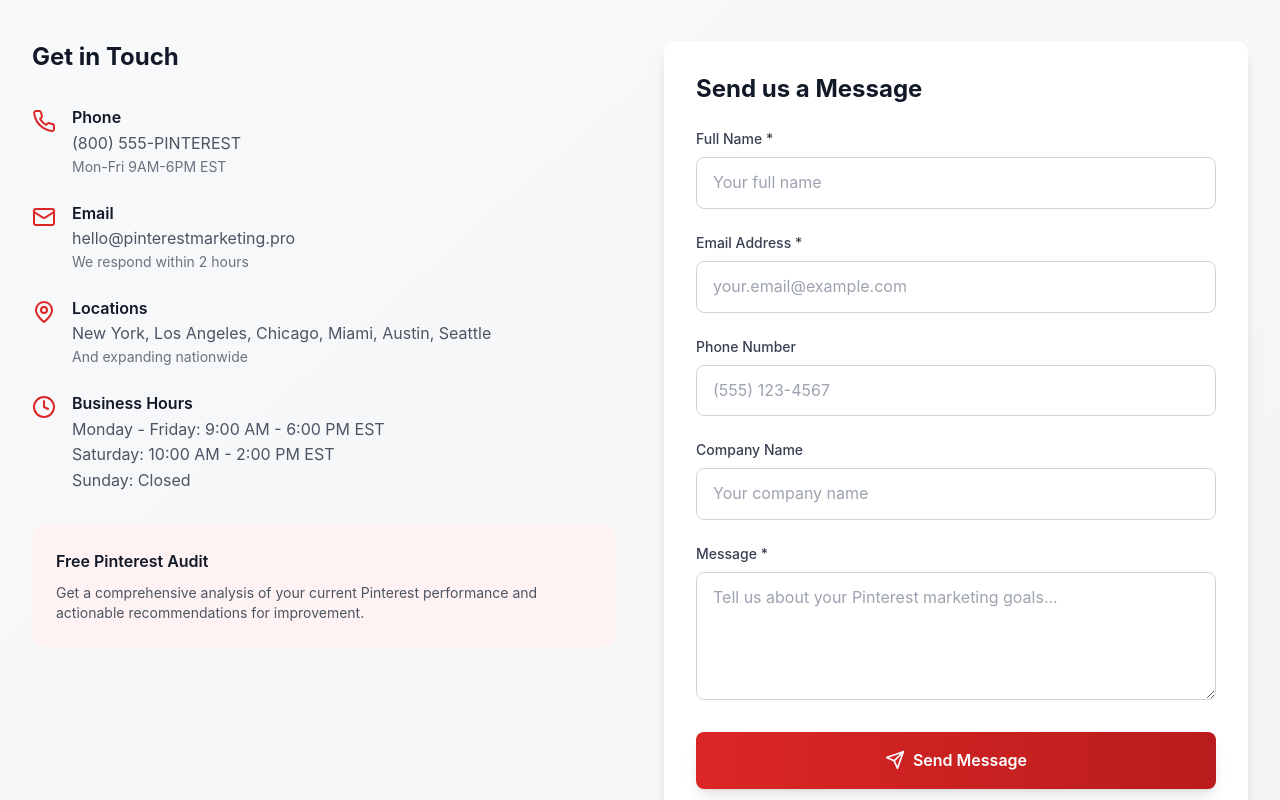
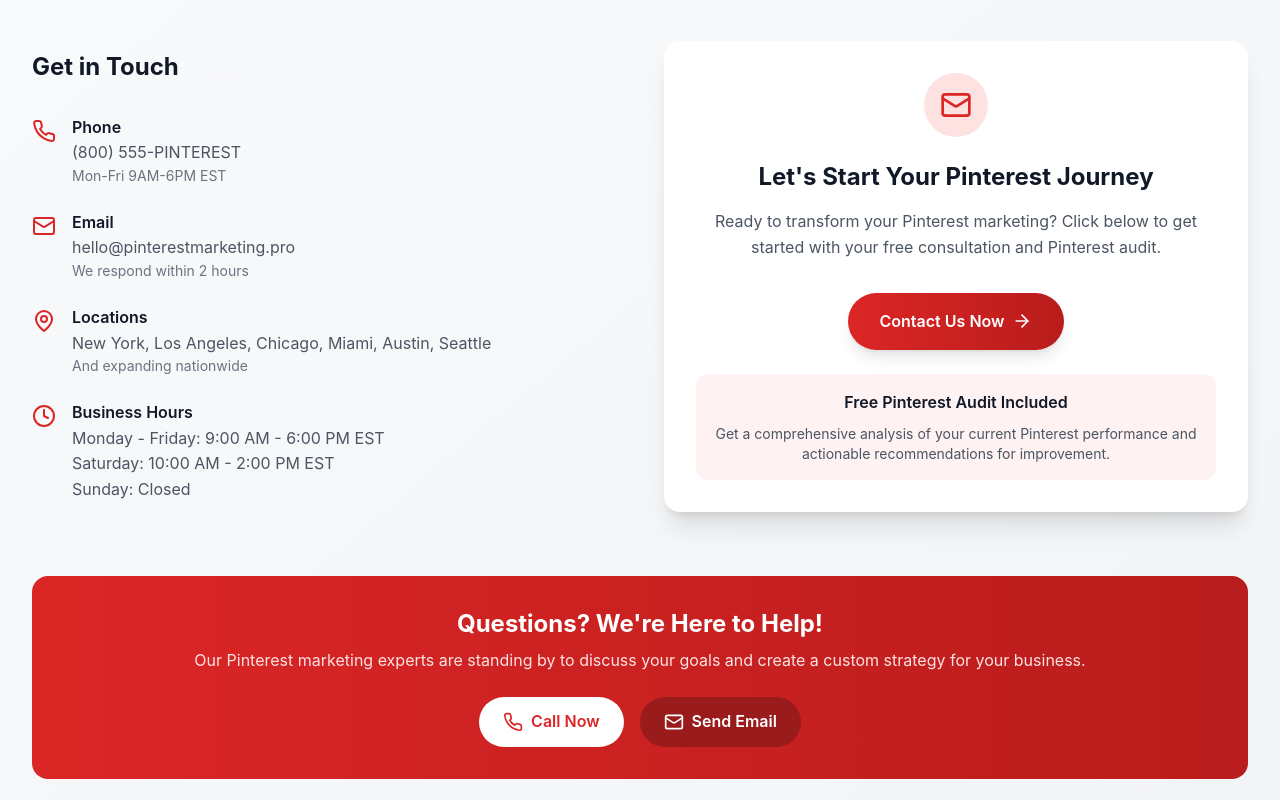
Before and after one commit to sahriararman/pin15, a React (Vite) app: page / in a window 1280 px wide. Shown: the part 10440-11240 px from the top of the page. Built offline with nearby package versions, Linux system fonts and the light colour scheme.

Commit message:
Update GeneralContact.tsx

```diff
--- a/src/components/GeneralContact.tsx
+++ b/src/components/GeneralContact.tsx
@@ -1,74 +1,10 @@
-import React, { useState } from 'react';
-import { Phone, Mail, Clock, Send, MapPin } from 'lucide-react';
+import React from 'react';
+import { Phone, Mail, Clock, MapPin, ArrowRight } from 'lucide-react';
 
 export const GeneralContact: React.FC = () => {
-  const [formData, setFormData] = useState({
-    name: '',
-    email: '',
-    phone: '',
-    company: '',
-    message: '',
-    honeypot: '' // Hidden field for spam protection
-  });
-
-  const [isSubmitting, setIsSubmitting] = useState(false);
-  const [submitStatus, setSubmitStatus] = useState<'idle' | 'success' | 'error'>('idle');
-
-  const handleSubmit = async (e: React.FormEvent) => {
-    e.preventDefault();
-
-    // Check honeypot field - if filled, it's likely a bot
-    if (formData.honeypot) {
-      console.log('Potential spam detected - honeypot field was filled');
-      return; // Don't process the form
-    }
-
-    setIsSubmitting(true);
-    setSubmitStatus('idle');
-
-    try {
-      const response = await fetch('/api/contact', {
-        method: 'POST',
-        headers: {
-          'Content-Type': 'application/json',
-        },
-        body: JSON.stringify({
-          name: formData.name,
-          email: formData.email,
-          phone: formData.phone,
-          company: formData.company,
-          message: formData.message,
-          honeypot: formData.honeypot
-        }),
-      });
-
-      if (response.ok) {
-        setSubmitStatus('success');
-        // Reset form
-        setFormData({
-          name: '',
-          email: '',
-          phone: '',
-          company: '',
-          message: '',
-          honeypot: ''
-        });
-      } else {
-        setSubmitStatus('error');
-      }
-    } catch (error) {
-      console.error('Error submitting form:', error);
-      setSubmitStatus('error');
-    } finally {
-      setIsSubmitting(false);
-    }
-  };
-
-  const handleChange = (e: React.ChangeEvent<HTMLInputElement | HTMLTextAreaElement>) => {
-    setFormData({
-      ...formData,
-      [e.target.name]: e.target.value
-    });
+  const handleContactClick = () => {
+    // You can customize this action - email, phone, or external form
+    window.location.href = 'mailto:hello@pinterestmarketing.pro?subject=Pinterest Marketing Inquiry';
   };
 
   return (
@@ -84,135 +20,9 @@
           </p>
         </div>
 
-        <div className="grid grid-cols-1 lg:grid-cols-2 gap-12">
-          {/* Form Section - Now First on Mobile */}
-          <div className="order-1 lg:order-2">
-            <form onSubmit={handleSubmit} className="bg-white p-6 sm:p-8 rounded-xl shadow-lg">
-              <h3 className="text-2xl font-bold text-gray-900 mb-6">Send us a Message</h3>
-
-              {/* Success/Error Messages */}
-              {submitStatus === 'success' && (
-                <div className="mb-6 p-4 bg-green-50 border border-green-200 rounded-lg">
-                  <p className="text-green-800">Thank you! Your message has been sent successfully. We'll get back to you within 2 hours.</p>
-                </div>
-              )}
-
-              {submitStatus === 'error' && (
-                <div className="mb-6 p-4 bg-red-50 border border-red-200 rounded-lg">
-                  <p className="text-red-800">Sorry, there was an error sending your message. Please try again or contact us directly.</p>
-                </div>
-              )}
-
-              {/* Honeypot field - hidden from users */}
-              <input
-                type="text"
-                name="honeypot"
-                value={formData.honeypot}
-                onChange={handleChange}
-                style={{ display: 'none' }}
-                tabIndex={-1}
-                autoComplete="off"
-                aria-hidden="true"
-              />
-
-              <div className="space-y-6">
-                <div>
-                  <label htmlFor="name" className="block text-sm font-medium text-gray-700 mb-2">
-                    Full Name *
-                  </label>
-                  <input
-                    type="text"
-                    id="name"
-                    name="name"
-                    required
-                    value={formData.name}
-                    onChange={handleChange}
-                    disabled={isSubmitting}
-                    className="w-full px-4 py-3 border border-gray-300 rounded-lg focus:ring-2 focus:ring-red-500 focus:border-transparent transition-all duration-200 disabled:bg-gray-100 disabled:cursor-not-allowed"
-                    placeholder="Your full name"
-                  />
-                </div>
-
-                <div>
-                  <label htmlFor="email" className="block text-sm font-medium text-gray-700 mb-2">
-                    Email Address *
-                  </label>
-                  <input
-                    type="email"
-                    id="email"
-                    name="email"
-                    required
-                    value={formData.email}
-                    onChange={handleChange}
-                    disabled={isSubmitting}
-                    className="w-full px-4 py-3 border border-gray-300 rounded-lg focus:ring-2 focus:ring-red-500 focus:border-transparent transition-all duration-200 disabled:bg-gray-100 disabled:cursor-not-allowed"
-                    placeholder="your.email@example.com"
-                  />
-                </div>
-
-                <div>
-                  <label htmlFor="phone" className="block text-sm font-medium text-gray-700 mb-2">
-                    Phone Number
-                  </label>
-                  <input
-                    type="tel"
-                    id="phone"
-                    name="phone"
-                    value={formData.phone}
-                    onChange={handleChange}
-                    disabled={isSubmitting}
-                    className="w-full px-4 py-3 border border-gray-300 rounded-lg focus:ring-2 focus:ring-red-500 focus:border-transparent transition-all duration-200 disabled:bg-gray-100 disabled:cursor-not-allowed"
-                    placeholder="(555) 123-4567"
-                  />
-                </div>
-
-                <div>
-                  <label htmlFor="company" className="block text-sm font-medium text-gray-700 mb-2">
-                    Company Name
-                  </label>
-                  <input
-                    type="text"
-                    id="company"
-                    name="company"
-                    value={formData.company}
-                    onChange={handleChange}
-                    disabled={isSubmitting}
-                    className="w-full px-4 py-3 border border-gray-300 rounded-lg focus:ring-2 focus:ring-red-500 focus:border-transparent transition-all duration-200 disabled:bg-gray-100 disabled:cursor-not-allowed"
-                    placeholder="Your company name"
-                  />
-                </div>
-
-                <div>
-                  <label htmlFor="message" className="block text-sm font-medium text-gray-700 mb-2">
-                    Message *
-                  </label>
-                  <textarea
-                    id="message"
-                    name="message"
-                    required
-                    rows={4}
-                    value={formData.message}
-                    onChange={handleChange}
-                    disabled={isSubmitting}
-                    className="w-full px-4 py-3 border border-gray-300 rounded-lg focus:ring-2 focus:ring-red-500 focus:border-transparent transition-all duration-200 disabled:bg-gray-100 disabled:cursor-not-allowed"
-                    placeholder="Tell us about your Pinterest marketing goals..."
-                  />
-                </div>
-
-                <button
-                  type="submit"
-                  disabled={isSubmitting}
-                  className="w-full bg-gradient-to-r from-red-600 to-red-700 text-white py-4 px-6 rounded-lg font-semibold hover:from-red-700 hover:to-red-800 transform hover:scale-105 transition-all duration-200 shadow-lg flex items-center justify-center disabled:opacity-50 disabled:cursor-not-allowed disabled:transform-none"
-                >
-                  <Send className="w-5 h-5 mr-2" />
-                  {isSubmitting ? 'Sending...' : 'Send Message'}
-                </button>
-              </div>
-            </form>
-          </div>
-
-          {/* Contact Info Section - Now Second on Mobile */}
-          <div className="order-2 lg:order-1">
+        <div className="grid grid-cols-1 lg:grid-cols-2 gap-12 items-center">
+          {/* Contact Info Section */}
+          <div>
             <h3 className="text-2xl font-bold text-gray-900 mb-8">Get in Touch</h3>
 
             <div className="space-y-6">
@@ -263,13 +73,64 @@
                 </div>
               </div>
             </div>
+          </div>
 
-            <div className="mt-8 p-6 bg-red-50 rounded-xl">
-              <h4 className="font-semibold text-gray-900 mb-2">Free Pinterest Audit</h4>
-              <p className="text-gray-600 text-sm">
-                Get a comprehensive analysis of your current Pinterest performance and actionable recommendations for improvement.
+          {/* CTA Section */}
+          <div className="bg-white p-8 rounded-2xl shadow-xl">
+            <div className="text-center">
+              <div className="bg-red-100 w-16 h-16 rounded-full flex items-center justify-center mx-auto mb-6">
+                <Mail className="w-8 h-8 text-red-600" />
+              </div>
+
+              <h3 className="text-2xl font-bold text-gray-900 mb-4">
+                Let's Start Your Pinterest Journey
+              </h3>
+
+              <p className="text-gray-600 mb-8">
+                Ready to transform your Pinterest marketing? Click below to get started with your free consultation and Pinterest audit.
               </p>
+
+              <button
+                onClick={handleContactClick}
+                className="bg-gradient-to-r from-red-600 to-red-700 text-white py-4 px-8 rounded-full font-semibold hover:from-red-700 hover:to-red-800 transform hover:scale-105 transition-all duration-300 shadow-lg flex items-center justify-center mx-auto group"
+              >
+                Contact Us Now
+                <ArrowRight className="w-5 h-5 ml-2 group-hover:translate-x-1 transition-transform duration-200" />
+              </button>
+
+              <div className="mt-6 p-4 bg-red-50 rounded-xl">
+                <h4 className="font-semibold text-gray-900 mb-2">Free Pinterest Audit Included</h4>
+                <p className="text-gray-600 text-sm">
+                  Get a comprehensive analysis of your current Pinterest performance and actionable recommendations for improvement.
+                </p>
+              </div>
             </div>
+          </div>
+        </div>
+
+        {/* Bottom CTA Strip */}
+        <div className="mt-16 bg-gradient-to-r from-red-600 to-red-700 rounded-2xl p-8 text-center text-white">
+          <h3 className="text-2xl font-bold mb-2">
+            Questions? We're Here to Help!
+          </h3>
+          <p className="text-red-100 mb-6">
+            Our Pinterest marketing experts are standing by to discuss your goals and create a custom strategy for your business.
+          </p>
+          <div className="flex flex-col sm:flex-row gap-4 justify-center">
+            <a
+              href="tel:8005557468"
+              className="bg-white text-red-600 py-3 px-6 rounded-full font-semibold hover:bg-red-50 transition-colors duration-200 flex items-center justify-center"
+            >
+              <Phone className="w-5 h-5 mr-2" />
+              Call Now
+            </a>
+            <button
+              onClick={handleContactClick}
+              className="bg-red-800 text-white py-3 px-6 rounded-full font-semibold hover:bg-red-900 transition-colors duration-200 flex items-center justify-center"
+            >
+              <Mail className="w-5 h-5 mr-2" />
+              Send Email
+            </button>
           </div>
         </div>
       </div>
```
